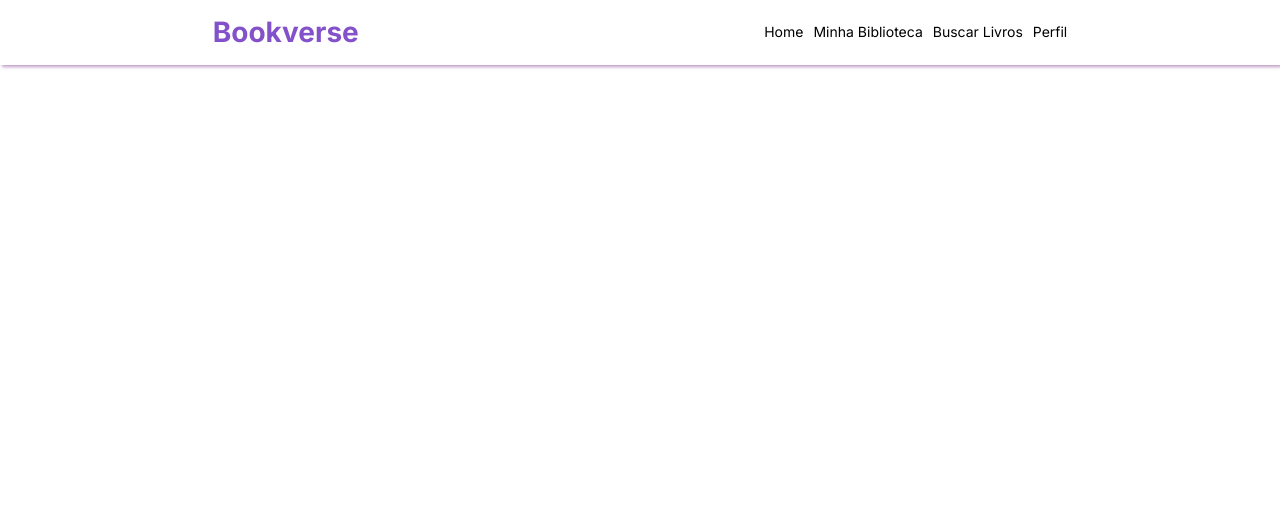
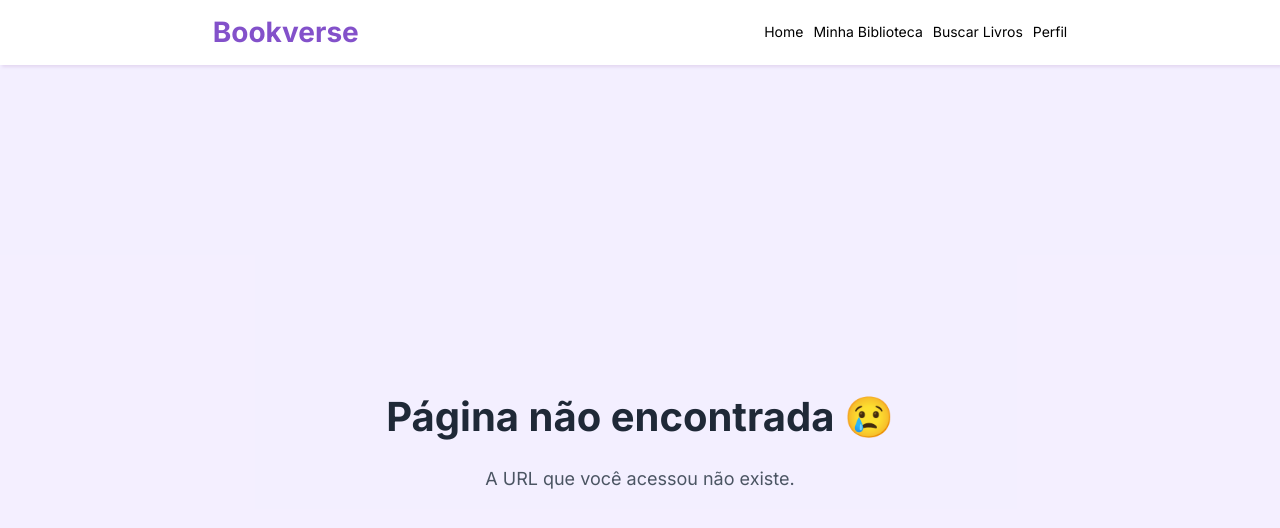
Before and after one commit to gbmsaraujo/bookverse, a Vue app: page /library in a window 1280 px wide. Shown: the top 528 px of the page. Built offline with nearby package versions, Linux system fonts and the light colour scheme.

Commit message:
creating discover page and not found

```diff
--- a/src/components/Navbar/Navbar.module.scss
+++ b/src/components/Navbar/Navbar.module.scss
@@ -15,6 +15,11 @@
       display: flex;
       gap: 10px;
 
+      a {
+        text-decoration: none;
+        color: black;
+      }
+
       li {
         list-style: none;
         cursor: pointer;
--- a/src/components/Navbar/Navbar.vue
+++ b/src/components/Navbar/Navbar.vue
@@ -3,9 +3,9 @@
     <h2>Bookverse</h2>
     <nav :class="styles.navHeader">
       <ul>
-        <li>Home</li>
-        <li>Minha Biblioteca</li>
-        <li>Buscar Livros</li>
+        <RouterLink to="/"><li>Home</li></RouterLink>
+        <RouterLink to="/library"><li>Minha Biblioteca</li></RouterLink>
+        <RouterLink to="/discover"><li>Buscar Livros</li></RouterLink>
         <li><n-dropdown :options="options" trigger="click"> Perfil </n-dropdown></li>
       </ul>
     </nav>
@@ -21,6 +21,7 @@ import {
 } from '@vicons/ionicons5'
 import { NIcon, NDropdown } from 'naive-ui'
 import { h, reactive } from 'vue'
+import { RouterLink } from 'vue-router'
 
 function renderIcon(icon) {
   return () => {
--- a/src/router/index.js
+++ b/src/router/index.js
@@ -1,5 +1,7 @@
 import { createRouter, createWebHistory } from 'vue-router'
-import HomeView from '../views/Home/HomeView.vue'
+import Home from '../views/Home/Home.vue'
+import Discover from '../views/Discover/Discover.vue'
+import NotFound from '../views/NotFound/NotFound.vue'
 
 const router = createRouter({
   history: createWebHistory(import.meta.env.BASE_URL),
@@ -7,8 +9,18 @@ const router = createRouter({
     {
       path: '/',
       name: 'home',
-      component: HomeView,
+      component: Home,
     },
+    {
+      path: '/discover',
+      name: 'discover',
+      component: Discover
+    },
+    {
+      path: '/:pathMatch(.*)*',
+      name: 'NotFound',
+      component: NotFound
+    }
   ],
 })
 
--- /dev/null
+++ b/src/views/Discover/Discover.module.scss
@@ -0,0 +1,13 @@
+.searchContainer{
+  h2{
+    text-align: center;
+    margin: 10% 0 2% 0;
+  }
+  .inputBox{
+    display: flex;
+    flex-direction: column;
+    width: 30%;
+    gap:10px;
+    margin: 0 auto;
+  }
+}
--- /dev/null
+++ b/src/views/Discover/Discover.vue
@@ -0,0 +1,25 @@
+<template>
+  <section :class="styles.searchContainer">
+    <h2>Descubra Aqui Novos Livros</h2>
+    <div :class="styles.inputBox">
+      <n-input placeholder="Digite o nome do livro" v-model:value="bookName" />
+      <n-input placeholder="Digite o nome do autor" v-model:value="authorName"/>
+      <n-button type="primary" @click="handleSearchBook">Buscar</n-button>
+    </div>
+  </section>
+</template>
+
+<script setup>
+import { ref } from 'vue'
+import styles from './Discover.module.scss'
+import { NInput, NButton } from 'naive-ui'
+
+const bookName = ref('')
+const authorName = ref('')
+
+const handleSearchBook = () => {
+  console.log(bookName.value)
+  console.log(authorName.value)
+}
+
+</script>
--- /dev/null
+++ b/src/views/NotFound/NotFound.module.scss
@@ -0,0 +1,20 @@
+.notFoundContainer{
+  display: flex;
+  flex-direction: column;
+  align-items: center;
+  padding: 4rem, 2rem;
+  background-color: #f0eaffc0;
+  height: 100vh;
+
+  h1 {
+    margin-top: 25%;
+    font-size: 2.5rem;
+    color: #1f2937;
+    margin-bottom: 1rem;
+  }
+
+  p {
+    font-size: 1.125rem;
+    color: #4b5563;
+  }
+}
--- /dev/null
+++ b/src/views/NotFound/NotFound.vue
@@ -0,0 +1,11 @@
+<template>
+  <div :class="styles.notFoundContainer">
+    <h1>Página não encontrada 😢</h1>
+    <p>A URL que você acessou não existe.</p>
+  </div>
+</template>
+
+<script setup>
+import styles from './NotFound.module.scss'
+
+</script>
```
Also changed, not shown: src/views/Home/Home.vue (renamed from src/views/Home/HomeView.vue).
